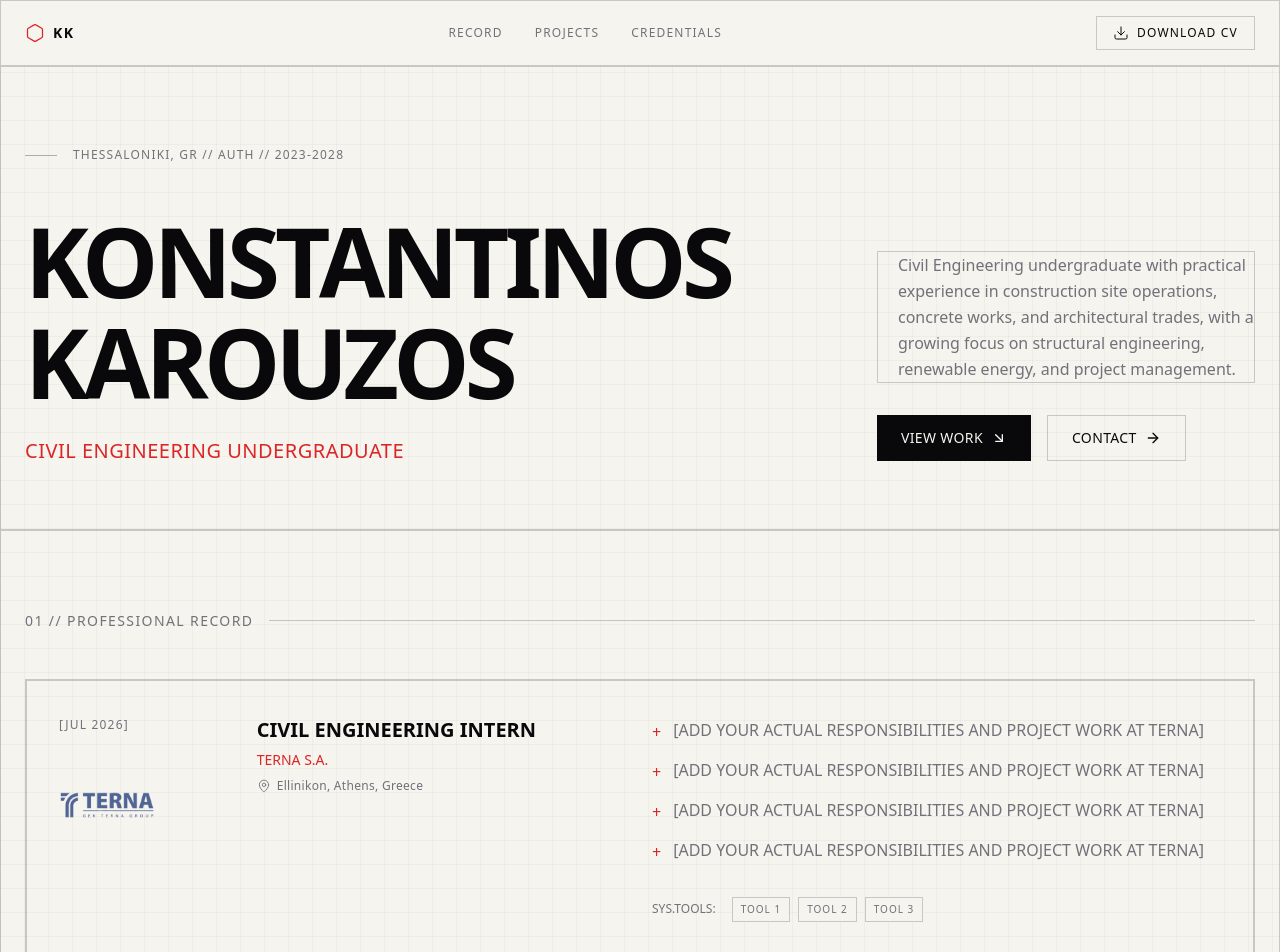
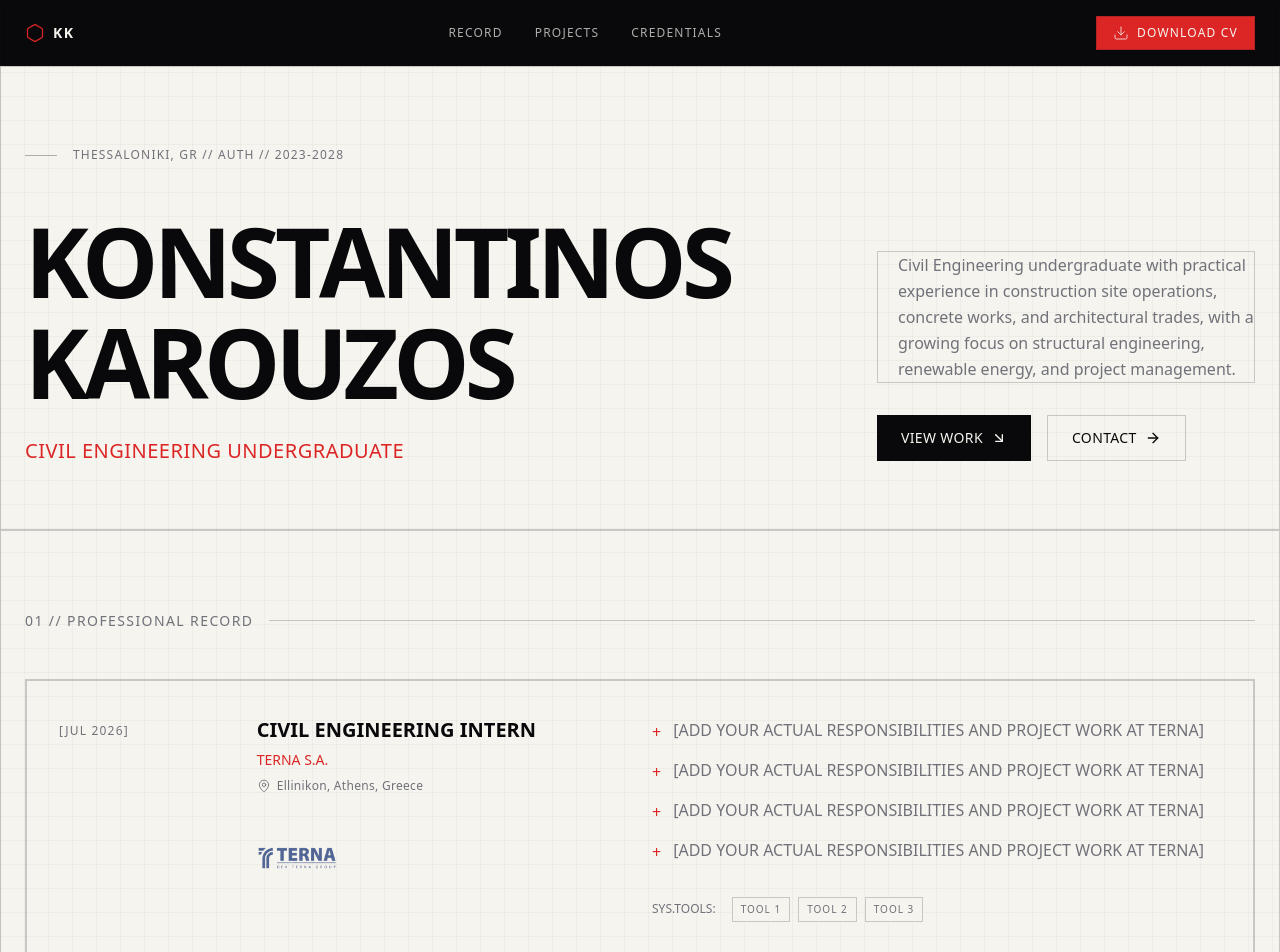
Before and after one commit to arisloumos/civil-engineering-portfolio, a Next.js app: page / in a window 1280 px wide. Shown: the top 952 px of the page. Built offline with nearby package versions, Linux system fonts and the light colour scheme.

Commit message:
Invert navbar & footer colors, fix grid background

```diff
--- a/src/components/Credentials.tsx
+++ b/src/components/Credentials.tsx
@@ -18,7 +18,7 @@ export default function Credentials() {
         <div className="grid grid-cols-1 lg:grid-cols-12 gap-0 border structural-border">
 
           {/* LEFT COLUMN: Academic & Professional Development */}
-          <div className="lg:col-span-7 border-b lg:border-b-0 lg:border-r structural-border bg-paper flex flex-col">
+          <div className="lg:col-span-7 border-b lg:border-b-0 lg:border-r structural-border flex flex-col">
 
             {/* 1. Education Block */}
             <div className="p-8 md:p-12 border-b structural-border">
@@ -66,7 +66,7 @@ export default function Credentials() {
                       </span>
                     </div>
                     <span className="font-mono text-[11px] text-graphite-light uppercase">
-                      SYS.ORG: {trn.institution} // <span className="text-blueprint">{trn.duration}</span>
+                    {trn.institution} // <span className="text-blueprint">{trn.duration}</span>
                     </span>
                   </div>
                 ))}
@@ -103,7 +103,7 @@ export default function Credentials() {
           </div>
 
           {/* RIGHT COLUMN: Skills & Capabilities */}
-          <div className="lg:col-span-5 bg-black/[0.02] flex flex-col">
+          <div className="lg:col-span-5 flex flex-col">
 
             {/* 1. Technical Toolkit Block */}
             <div className="p-8 md:p-12 border-b structural-border">
--- a/src/components/Experience.tsx
+++ b/src/components/Experience.tsx
@@ -39,36 +39,42 @@ export default function Experience() {
               }`}
             >
 
-              {/* Column 1: Year AND Company Logo */}
-              <div className="lg:col-span-2 flex flex-col items-start pt-1 gap-6">
+              {/* Column 1: Year */}
+              <div className="lg:col-span-2 pt-1">
                 <span className="font-mono text-xs tracking-widest text-graphite-light">
                   [{exp.year}]
                 </span>
-                {/* Logo is now here, larger, fully transparent (no box), and full color */}
-                {exp.logo && (
-                  // eslint-disable-next-line @next/next/no-img-element
-                  <img
-                    src={exp.logo}
-                    alt={exp.company}
-                    className="w-20 md:w-24 object-contain opacity-80 group-hover:opacity-100 transition-opacity"
-                  />
-                )}
               </div>
 
-              {/* Column 2: Role, Company, Location (Restored to clean look) */}
+              {/* Column 2: Role, Company, Location + Logo */}
               <div className="lg:col-span-4 flex flex-col gap-2 pt-1">
                 <h3 className="font-sans text-xl font-bold text-graphite leading-tight uppercase">
                   {exp.role}
                 </h3>
+
                 <div className="flex flex-col gap-1">
                   <span className="font-mono text-sm text-blueprint font-medium uppercase">
                     {exp.company}
                   </span>
+
                   <div className="flex items-center gap-1.5 text-graphite-light mt-1">
                     <MapPin className="w-3.5 h-3.5" strokeWidth={1.5} />
-                    <span className="font-mono text-xs tracking-wide">{exp.location}</span>
+                    <span className="font-mono text-xs tracking-wide">
+                      {exp.location}
+                    </span>
                   </div>
                 </div>
+
+                {exp.logo && (
+                  <div className="w-32 h-20 mt-4 flex items-center justify-start">
+                    {/* eslint-disable-next-line @next/next/no-img-element */}
+                    <img
+                      src={exp.logo}
+                      alt={exp.company}
+                      className="max-w-full max-h-full object-contain opacity-80 group-hover:opacity-100 transition-opacity"
+                    />
+                  </div>
+                )}
               </div>
 
               {/* Column 3: Achievements, Tools, and the new Toggle Button */}
--- a/src/components/Footer.tsx
+++ b/src/components/Footer.tsx
@@ -47,8 +47,12 @@ export default function Footer() {
           </div>
 
           {/* Block 3: Action & Date */}
-          <div className="md:col-span-4 lg:col-span-1 p-6 flex flex-col justify-between bg-paper text-graphite hover:bg-blueprint hover:text-paper transition-colors group cursor-pointer relative overflow-hidden">
-            <a href={contact.resumeUrl} target="_blank" rel="noreferrer" className="w-full h-full flex flex-col justify-between relative z-10">
+          <div className="md:col-span-4 lg:col-span-1 p-6 flex flex-col justify-between bg-blueprint text-paper hover:bg-paper hover:text-graphite transition-colors group cursor-pointer relative overflow-hidden">
+            <a
+              href={contact.resumeUrl}
+              target="_blank"
+              rel="noreferrer"
+              className="w-full h-full flex flex-col justify-between relative z-10">
               <p className="text-[10px] mb-4 uppercase font-bold opacity-50">Action</p>
               <div className="text-right">
                 <p className="uppercase font-bold text-lg leading-none">GET</p>
@@ -57,7 +61,6 @@ export default function Footer() {
               </div>
             </a>
           </div>
-
         </div>
 
         {/* Bottom copyright */}
--- a/src/components/Navbar.tsx
+++ b/src/components/Navbar.tsx
@@ -3,29 +3,29 @@ import { Hexagon, Download } from "lucide-react";
 
 export default function Navbar() {
   return (
-    <header className="sticky top-0 z-50 bg-paper/90 backdrop-blur-md border-b structural-border">
+    <header className="sticky top-0 z-50 bg-graphite border-b structural-border">
       <div className="max-w-7xl mx-auto px-6 h-16 flex items-center justify-between">
 
-        {/* Left: Logo / Initials (Using a Hexagon to mimic a structural node/bolt) */}
+        {/* Left: Logo / Initials */}
         <Link href="/" className="flex items-center gap-2 group">
           <Hexagon
             className="w-5 h-5 text-blueprint group-hover:text-blueprint-hover transition-colors"
             strokeWidth={1.5}
           />
-          <span className="font-mono text-sm font-bold tracking-widest text-graphite group-hover:text-blueprint transition-colors">
+          <span className="font-mono text-sm font-bold tracking-widest text-paper group-hover:text-blueprint transition-colors">
             KK
           </span>
         </Link>
 
-        {/* Center: Main Navigation (Hidden on tiny mobile screens) */}
-        <nav className="hidden md:flex items-center gap-8 font-mono text-xs tracking-widest text-graphite-light">
-          <Link href="#record" className="hover:text-graphite transition-colors">
+        {/* Center: Main Navigation */}
+        <nav className="hidden md:flex items-center gap-8 font-mono text-xs tracking-widest text-paper/70">
+          <Link href="#record" className="hover:text-paper transition-colors">
             RECORD
           </Link>
-          <Link href="#projects" className="hover:text-graphite transition-colors">
+          <Link href="#projects" className="hover:text-paper transition-colors">
             PROJECTS
           </Link>
-          <Link href="#credentials" className="hover:text-graphite transition-colors">
+          <Link href="#credentials" className="hover:text-paper transition-colors">
             CREDENTIALS
           </Link>
         </nav>
@@ -35,9 +35,9 @@ export default function Navbar() {
           href="/CV_Karouzos_EN.pdf"
           target="_blank"
           rel="noopener noreferrer"
-          className="flex items-center gap-2 font-mono text-xs tracking-widest structural-border px-4 py-2 hover:bg-graphite hover:text-paper transition-all duration-200"
+          className="flex items-center gap-2 font-mono text-xs tracking-widest structural-border px-4 py-2 bg-blueprint text-paper hover:bg-paper hover:text-graphite transition-all duration-200"
         >
-          <Download className="w-4 h-4" strokeWidth={1.5} />
+          <Download className="w-4 h-4 opacity-80" strokeWidth={1.5} />
           <span className="hidden sm:inline">DOWNLOAD CV</span>
           <span className="sm:hidden">CV</span>
         </a>
--- a/src/components/Projects.tsx
+++ b/src/components/Projects.tsx
@@ -4,7 +4,7 @@ import GalleryBlock from "./GalleryBlock"; // <--- We import our new tool here
 
 export default function Projects() {
   return (
-    <section id="projects" className="w-full py-20 border-b structural-border bg-paper">
+    <section id="projects" className="w-full py-20 border-b structural-border">
       <div className="max-w-7xl mx-auto px-6">
 
         {/* Section Header */}
```
Also changed, not shown: 1 other file (tests, documents, lock files or other folders).
